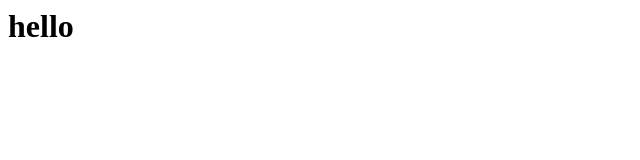
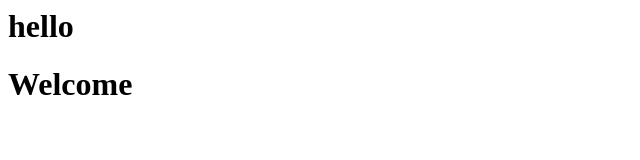
Before and after one commit to Gifta07/lnt, a plain HTML site: page index.html in a window 1280 px wide. Shown: the whole page, without its empty margins (0-640 px from the left). Drawn offline with Linux system fonts and the light colour scheme.

Commit message:
index is edited

```diff
--- a/index.html
+++ b/index.html
@@ -1,2 +1,2 @@
 <h1> hello <h1>
-		<html>
+		<html> Welcome <html>
```
